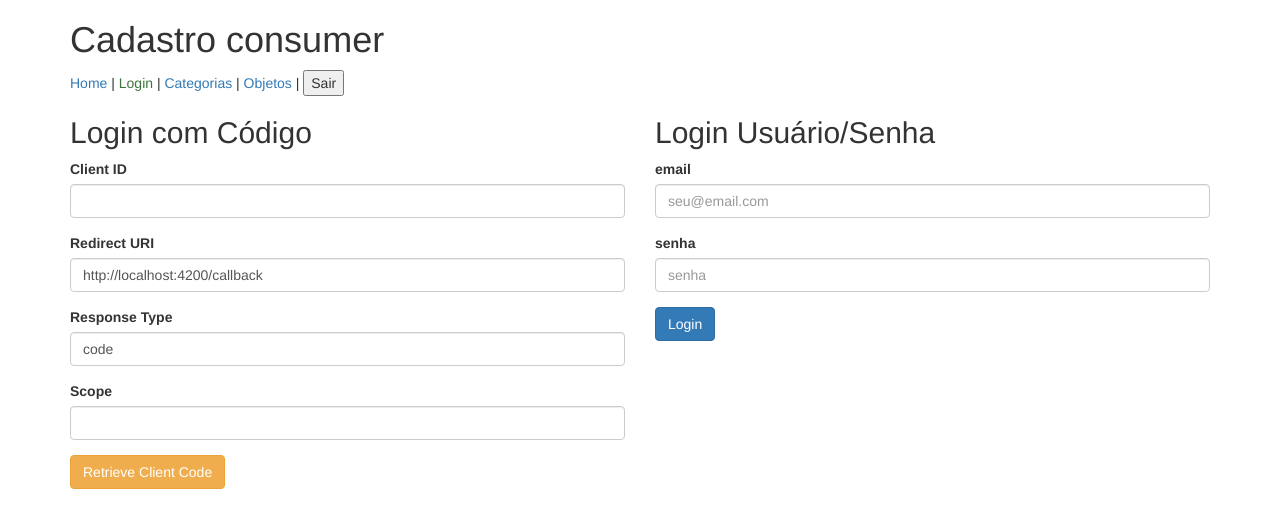
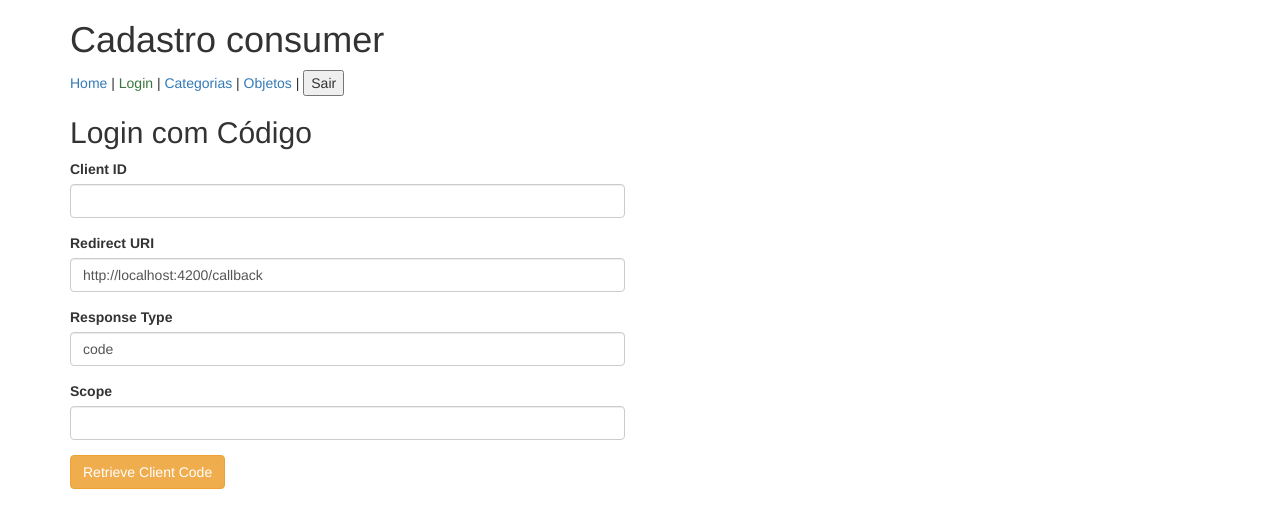
Before and after one commit to filipigustavo/cadastros-consumer, an Angular app: page /login in a window 1280 px wide. Shown: the top 528 px of the page. Built offline with nearby package versions, Linux system fonts and the light colour scheme.

Commit message:
retirar login por usuario/senha

```diff
--- a/src/app/login/login.component.html
+++ b/src/app/login/login.component.html
@@ -28,7 +28,7 @@
     </div>
 
     <div class="col-sm-6">
-      <h2>Login Usuário/Senha</h2>
+      <!-- <h2>Login Usuário/Senha</h2>
 
       <form>
           <div class="form-group">
@@ -42,7 +42,7 @@
           </div>
 
           <button type="submit" class="btn btn-primary">Login</button>
-      </form>
+      </form> -->
     </div>
 
   </div>
```
